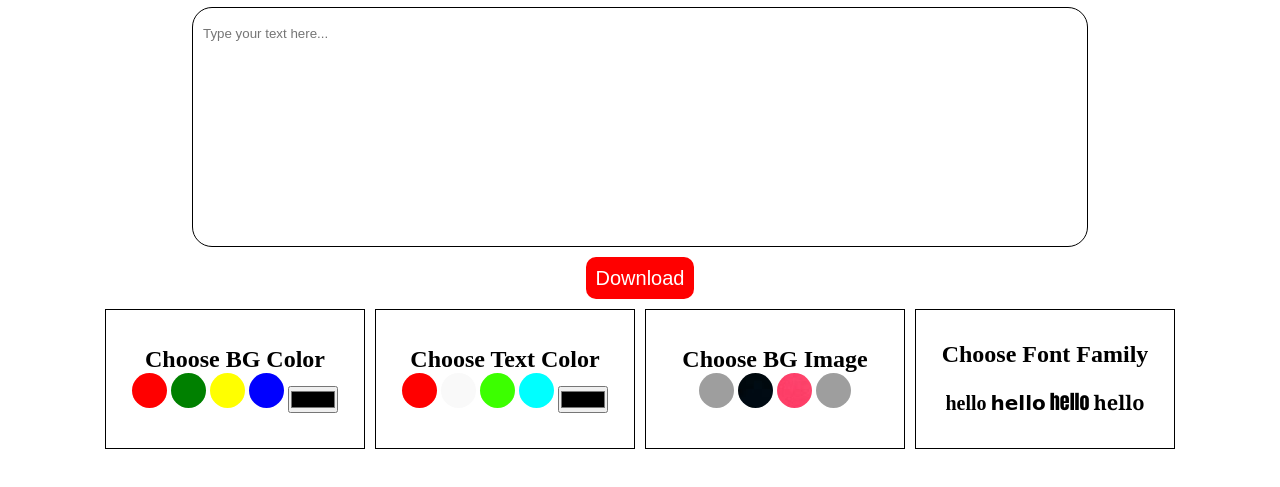
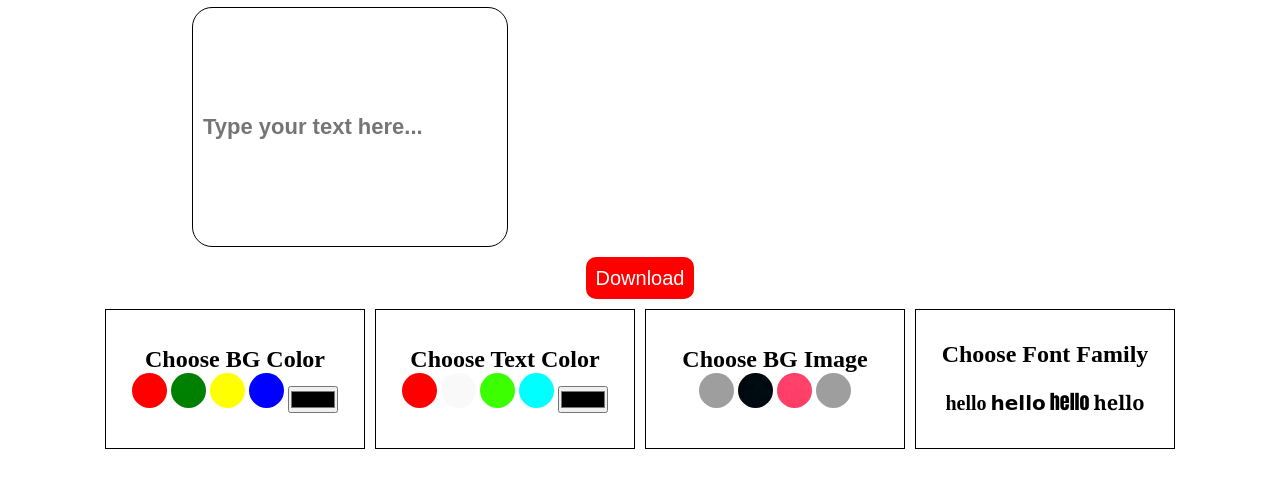
Before and after one commit to prathameshpatil313918/Coloroma, a plain HTML site: page index.html in a window 1280 px wide. Shown: the part 61-548 px from the top of the page. Drawn offline with Linux system fonts and the light colour scheme; grey boxes are pictures that could not be loaded.

Commit message:
Update index.html

```diff
--- a/index.html
+++ b/index.html
@@ -15,9 +15,9 @@
         <div id="child1">
             <h1 id="heading">Coloroma</h1>
         </div>
-        <div id="child2">
-            <div id="area" contenteditable="true">
-               <input type="text" placeholder="Type your text here..." style="border:none; outline:none;">
+               <div id="child2">
+            <div  contenteditable="true">
+               <input id="area" type="text" placeholder="Type your text here...">
             </div>
         </div>
         <div id="child3"> <button id="download-btn">Download</button></div>
```
